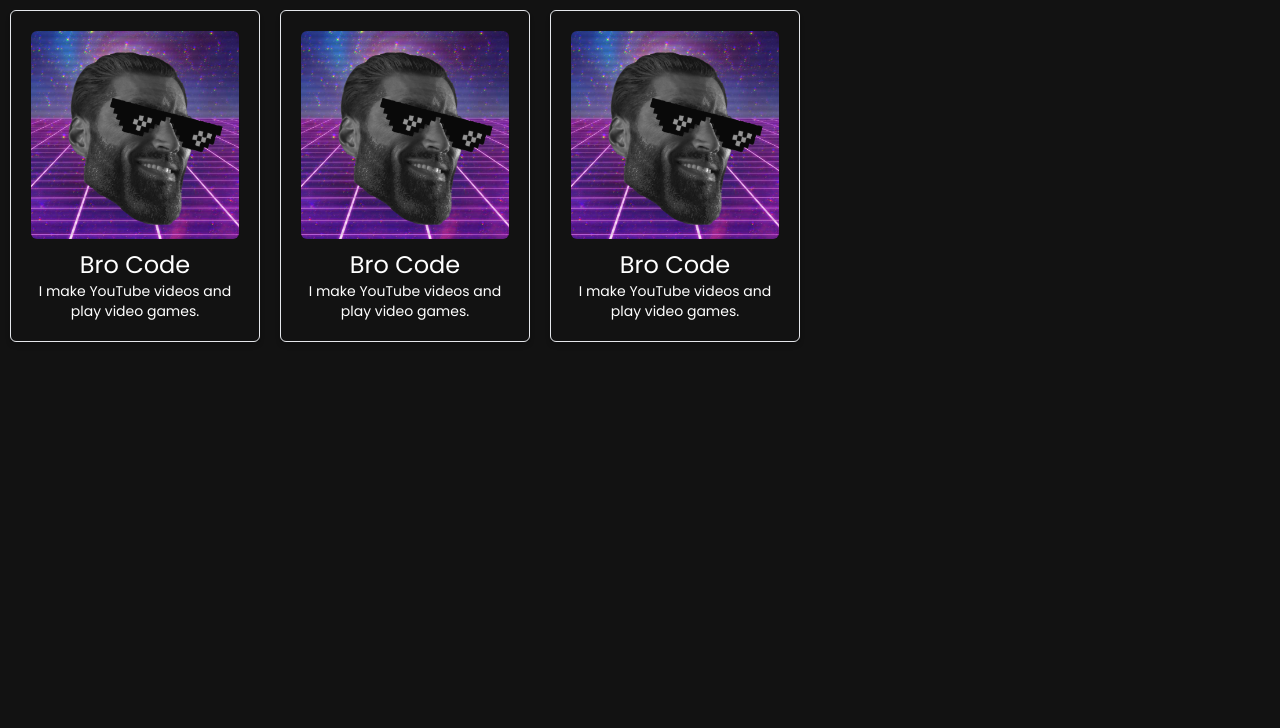
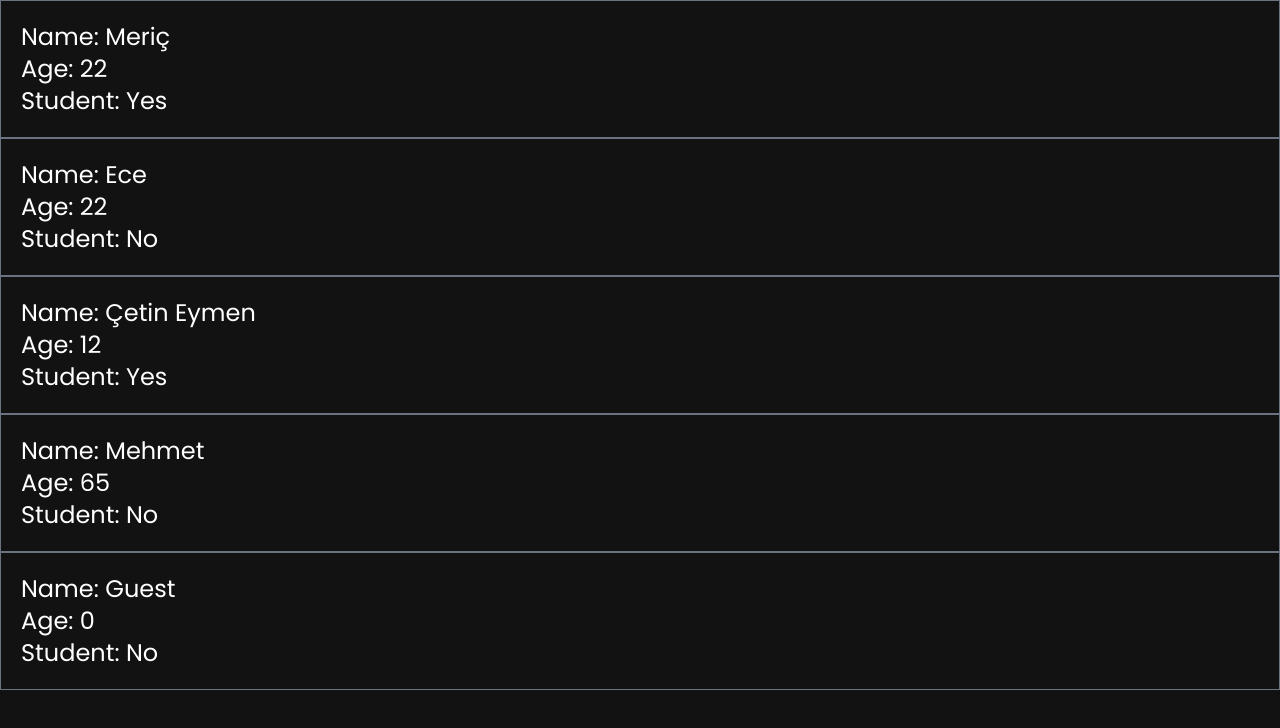
Before and after one commit to mericcintosun/learn-react-itubc, a React (Vite) app: page / in a window 1280 px wide. Shown: the top 728 px of the page. Built offline with nearby package versions, Linux system fonts and the light colour scheme.

Commit message:
lesson4-props

```diff
--- a/src/App.jsx
+++ b/src/App.jsx
@@ -1,14 +1,18 @@
-import Card from "./components/Card";
+// import Button from "./components/Button";
+// import Card from "./components/Card";
 // import Food from "./components/Food";
 // import Footer from "./components/Footer";
 // import Header from "./components/Header";
+import Student from "./components/Student";
 import "./index.css";
 function App() {
   return (
     <>
-      <Card />
-      <Card />
-      <Card />
+      <Student name = 'Meriç' age = {22} isStudent={true} />
+      <Student name = 'Ece' age = {22} isStudent={false} />
+      <Student name = 'Çetin Eymen' age = {12} isStudent={true} />
+      <Student name = 'Mehmet' age = {65} isStudent={false} />
+      <Student/>
     </>
   );
 }
--- /dev/null
+++ b/src/components/Button.jsx
@@ -0,0 +1,11 @@
+const Button = () => {
+  return (
+    <>
+      <button id="click-button" className="bg-[#00aaff] text-white py-6 px-12 rounded-md cursor-pointer">
+        Click me
+      </button>
+    </>
+  );
+};
+
+export default Button;
--- /dev/null
+++ b/src/components/Student.jsx
@@ -0,0 +1,30 @@
+import PropTypes from 'prop-types'
+
+
+const Student = (props) => {
+  return (
+    <>
+
+    <div className="text-2xl p-5 border border-gray-500">
+        <p>Name: {props.name}</p>
+        <p>Age: {props.age}</p>
+        <p>Student: {props.isStudent ? 'Yes' : 'No'}</p>
+    </div>
+
+    </>
+  )
+
+}
+Student.propTypes = {
+    name: PropTypes.string,
+    age: PropTypes.number,
+    isStudent: PropTypes.bool,
+
+}
+Student.defaultProps = {
+    name: "Guest",
+    age: 0,
+    istStudent: false,
+}
+
+export default Student
```
